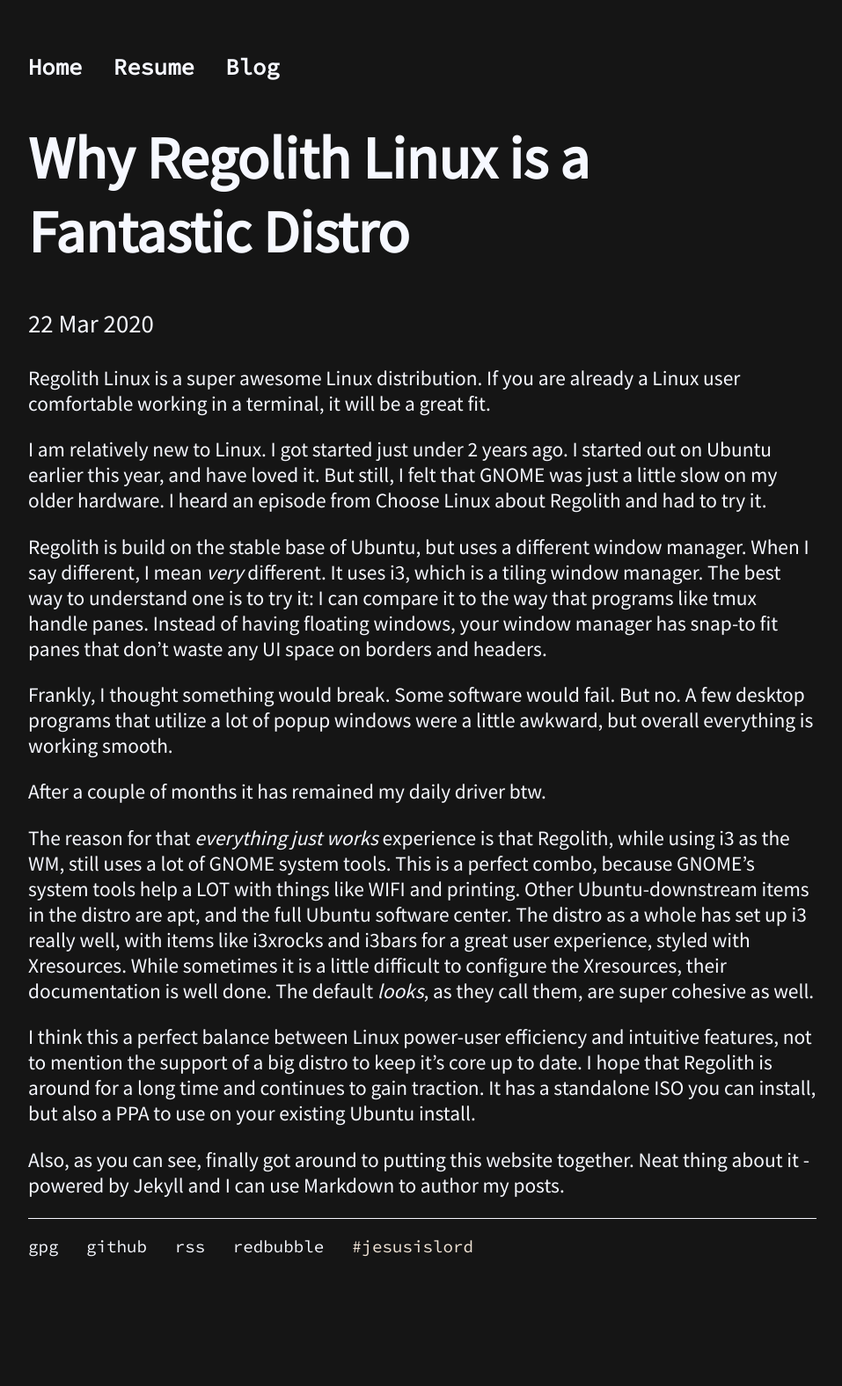
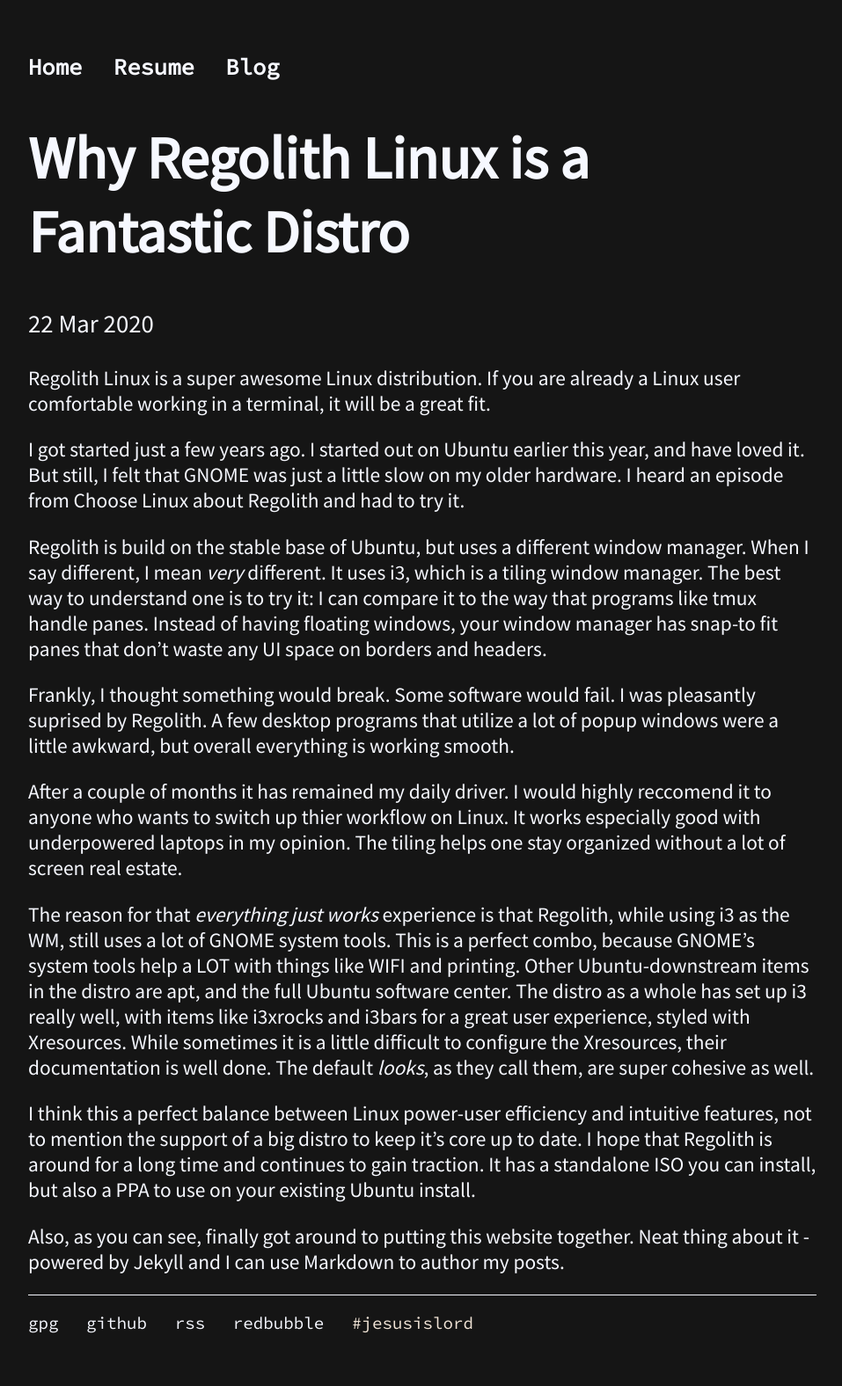
Before and after one commit to codyilardo/codyilardo.github.io, a Jekyll site: the page built from _posts/2020-03-22-regolith-linux-distro.md, in a window 1280 px wide. Shown: the whole page at 88% size, without its empty margins (160-1117 px from the left). Built offline with Jekyll 4.4.1, drawn with Linux system fonts in a browser that asks for light colours; before the commit the page ends 1489 px from its top, so only the background shows below that.

Commit message:
update post and update gpg styling

```diff
--- a/_posts/2020-03-22-regolith-linux-distro.md
+++ b/_posts/2020-03-22-regolith-linux-distro.md
@@ -6,13 +6,13 @@
 
 [Regolith Linux](https://regolith-linux.org/) is a super awesome Linux distribution. If you are already a Linux user comfortable working in a terminal, it will be a great fit.
 
-I am relatively new to Linux. I got started just under 2 years ago. I started out on Ubuntu earlier this year, and have loved it. But still, I felt that GNOME was just a little slow on my older hardware. I heard an episode from [Choose Linux](https://chooselinux.show/) about Regolith and had to try it.
+I got started just a few years ago. I started out on Ubuntu earlier this year, and have loved it. But still, I felt that GNOME was just a little slow on my older hardware. I heard an episode from [Choose Linux](https://chooselinux.show/) about Regolith and had to try it.
 
 Regolith is build on the stable base of Ubuntu, but uses a different window manager. When I say different, I mean _very_ different. It uses i3, which is a tiling window manager. The best way to understand one is to try it: I can compare it to the way that programs like tmux handle panes. Instead of having floating windows, your window manager has snap-to fit panes that don't waste any UI space on borders and headers.
 
-Frankly, I thought something would break. Some software would fail. But no. A few desktop programs that utilize a lot of popup windows were a little awkward, but overall everything is working smooth.
+Frankly, I thought something would break. Some software would fail. I was pleasantly suprised by Regolith. A few desktop programs that utilize a lot of popup windows were a little awkward, but overall everything is working smooth.
 
-After a couple of months it has remained my daily driver btw.
+After a couple of months it has remained my daily driver. I would highly reccomend it to anyone who wants to switch up thier workflow on Linux. It works especially good with underpowered laptops in my opinion. The tiling helps one stay organized without a lot of screen real estate.
 
 The reason for that _everything just works_ experience is that Regolith, while using i3 as the WM, still uses a lot of GNOME system tools. This is a perfect combo, because GNOME's system tools help a LOT with things like WIFI and printing. Other Ubuntu-downstream items in the distro are apt, and the full Ubuntu software center. The distro as a whole has set up i3 really well, with items like i3xrocks and i3bars for a great user experience, styled with Xresources. While sometimes it is a little difficult to configure the Xresources, their [documentation](https://regolith-linux.org/) is well done. The default _looks_, as they call them, are super cohesive as well.
 
--- a/css/main.css
+++ b/css/main.css
@@ -20,7 +20,11 @@
 
 .p-mono-gpg {
     font-family: 'Source Code Pro', monospace;
-    font-size: 0.8em;
+    font-size: 0.72em;
+}
+
+.gpg-container {
+    width: 50%;
 }
 
 .white {
```
